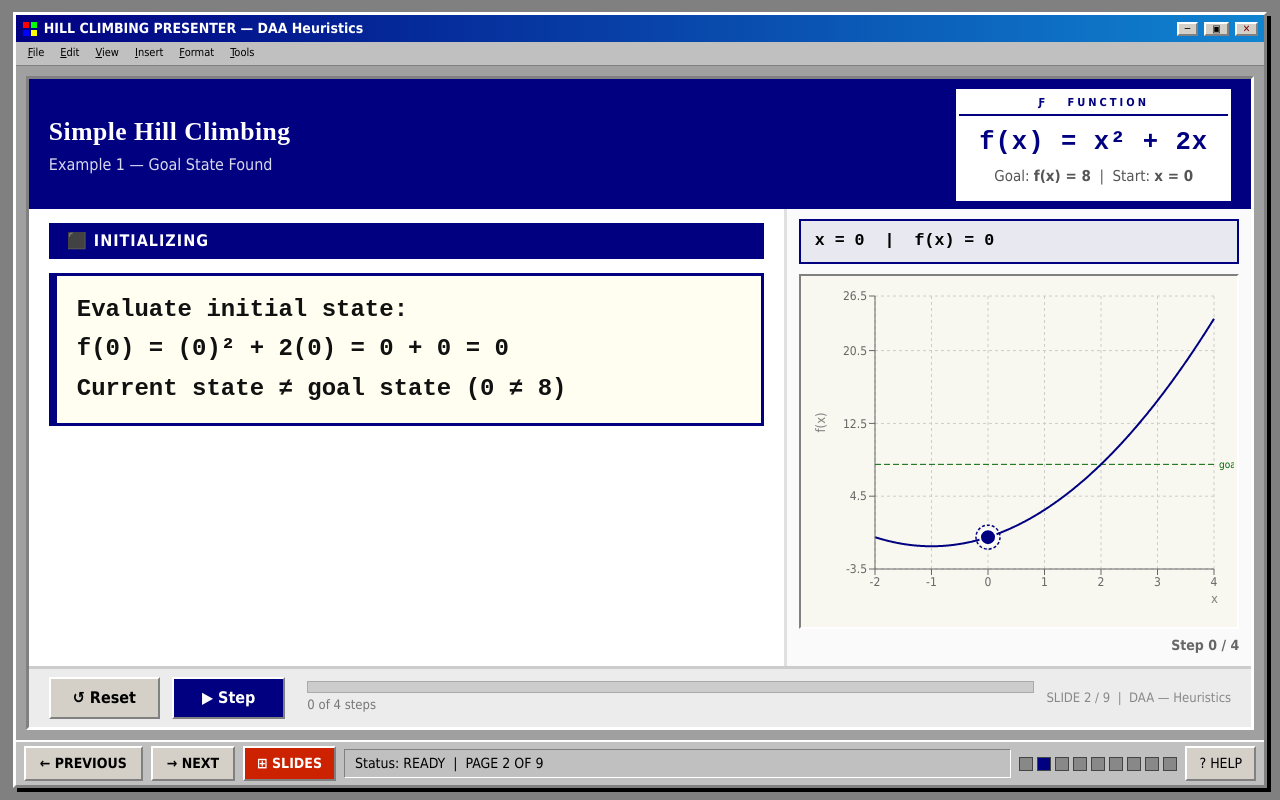
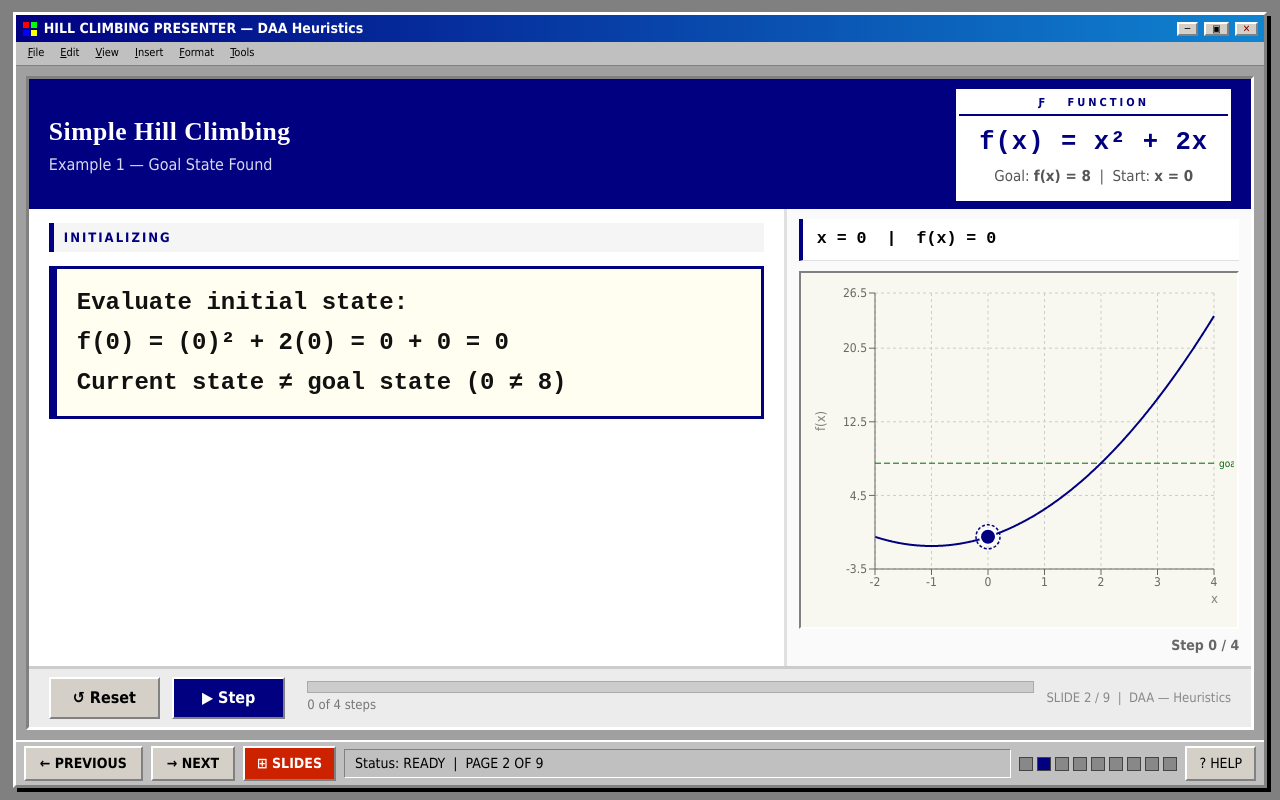
Before and after one commit to Renz5678/Hill-Climbing, a React (Vite) app in the folder app/: page / in a window 1280 px wide. Both pictures are taken after a click on the button "→ NEXT". Built offline with nearby package versions, Linux system fonts and the light colour scheme.

Commit message:
Fiexd overall ui and ux

```diff
--- a/app/src/components/Sidebar.jsx
+++ b/app/src/components/Sidebar.jsx
@@ -88,7 +88,7 @@ export default function Sidebar({ currentSlide, onSelect }) {
         <div style={{ borderTop: '1px solid #808080', marginTop: 6 }} />
         {['OUTLINE', 'NOTES'].map(tab => (
           <div key={tab} style={{ display: 'flex', alignItems: 'center', gap: 8, padding: '4px 8px', opacity: 0.5, fontSize: 10 }}>
-            <span>{tab === 'OUTLINE' ? '≡' : '📄'}</span>
+            <span>{tab === 'OUTLINE' ? '≡' : '▪'}</span>
             <span>{tab}</span>
           </div>
         ))}
--- a/app/src/components/SimSlide.jsx
+++ b/app/src/components/SimSlide.jsx
@@ -11,13 +11,13 @@ const phaseColors = {
 };
 
 const phaseLabels = {
-  init: '⬛ INITIALIZING',
-  evaluating: '🔍 EVALUATING NEIGHBOR',
-  moving: '✅ MOVING TO NEIGHBOR',
-  'no-move': '🚫 NO MOVE — WORSE STATE',
-  stuck: '⚠️  LOCAL MAXIMUM REACHED',
-  goal: '🎯 GOAL STATE REACHED',
-  plateau: '🟧 PLATEAU DETECTED',
+  init: 'INITIALIZING',
+  evaluating: 'EVALUATING NEIGHBOR',
+  moving: 'MOVING TO NEIGHBOR',
+  'no-move': 'NO MOVE — WORSE STATE',
+  stuck: 'LOCAL MAXIMUM REACHED',
+  goal: 'GOAL STATE REACHED',
+  plateau: 'PLATEAU DETECTED',
 };
 
 export default function SimSlide({
@@ -99,14 +99,18 @@ export default function SimSlide({
         }}>
           {/* Phase badge */}
           <div style={{
-            display: 'inline-block',
-            background: color,
-            color: '#fff',
-            fontSize: 16,
+            display: 'inline-flex',
+            alignItems: 'center',
+            background: '#f5f5f5',
+            borderLeft: `5px solid ${color}`,
+            color: color,
+            fontSize: 13,
             fontWeight: 'bold',
-            letterSpacing: 1,
-            padding: '6px 18px',
+            letterSpacing: 2,
+            padding: '5px 14px 5px 10px',
             marginBottom: 14,
+            fontFamily: 'Tahoma, Arial, sans-serif',
+            textTransform: 'uppercase',
           }}>
             {phaseLabels[phase] || phase.toUpperCase()}
           </div>
@@ -158,8 +162,9 @@ export default function SimSlide({
           {/* Agent state */}
           <div style={{
             padding: '8px 14px',
-            background: '#e8e8f0',
-            border: `2px solid ${color}`,
+            background: '#fff',
+            borderLeft: `4px solid ${color}`,
+            borderBottom: '1px solid #e0e0e0',
             fontSize: 'clamp(13px, 1.3vw, 17px)',
             marginBottom: 10,
             flexShrink: 0,
--- a/app/src/data/preSteps.js
+++ b/app/src/data/preSteps.js
@@ -140,46 +140,30 @@ export const stochasticEx1Steps = [
   },
 ];
 
-// ── Stochastic Example 2: f(x) = -x² + 6x, goal = 16 ──
+// ── Stochastic Example 2: f(x) = -x(x-3)(x-4)(x-8), goal = 100 ──
 export const stochasticEx2Steps = [
   {
     x: 0, fx: 0, neighbors: [], phase: 'init',
-    log: 'Evaluate initial solution:\nf(0) = -(0)² + 6(0) = 0 - 0 = 0\nInitial solution ≠ goal state (0 ≠ 16)',
+    log: 'Evaluate initial solution:\nf(0) = -(0)(0-3)(0-4)(0-8) = 0\nInitial solution ≠ goal state (0 ≠ 100)',
   },
   {
-    x: 0, fx: 0, neighbors: [{ x: 1, fx: 5 }], phase: 'evaluating',
-    log: 'Generate random neighbor: x = 1\nEvaluate neighbor:\nf(1) = -(1)² + 6(1) = -1 + 6 = 5\nNeighbor ≠ goal state (5 ≠ 16)\nf(1) = 5 > f(0) = 0, move to neighbor (x = 1)',
+    x: 0, fx: 0, neighbors: [{ x: 1, fx: 42 }], phase: 'evaluating',
+    log: 'Generate random neighbor: x = 1\nEvaluate neighbor:\nf(1) = -(1)(1-3)(1-4)(1-8) = -(1)(-2)(-3)(-7) = 42\nNeighbor ≠ goal state (42 ≠ 100)\nf(1) = 42 > f(0) = 0, move to neighbor (x = 1)',
   },
   {
-    x: 1, fx: 5, neighbors: [], phase: 'moving',
+    x: 1, fx: 42, neighbors: [], phase: 'moving',
     log: 'Moving to neighbor → x = 1',
   },
   {
-    x: 1, fx: 5, neighbors: [{ x: 2, fx: 8 }], phase: 'evaluating',
-    log: 'Generate random neighbor: x = 2\nEvaluate neighbor:\nf(2) = -(2)² + 6(2) = -4 + 12 = 8\nNeighbor ≠ goal state (8 ≠ 16)\nf(2) = 8 > f(1) = 5, move to neighbor (x = 2)',
+    x: 1, fx: 42, neighbors: [{ x: 2, fx: 24 }], phase: 'evaluating',
+    log: 'Generate random neighbor: x = 2\nEvaluate neighbor:\nf(2) = -(2)(2-3)(2-4)(2-8) = -(2)(-1)(-2)(-6) = 24\nNeighbor ≠ goal state (24 ≠ 100)\nf(2) = 24 < f(1) = 42, do not move',
   },
   {
-    x: 2, fx: 8, neighbors: [], phase: 'moving',
-    log: 'Moving to neighbor → x = 2',
+    x: 1, fx: 42, neighbors: [{ x: 0, fx: 0 }], phase: 'evaluating',
+    log: 'Generate random neighbor: x = 0\nEvaluate neighbor:\nf(0) = -(0)(0-3)(0-4)(0-8) = 0\nNeighbor ≠ goal state (0 ≠ 100)\nf(0) = 0 < f(1) = 42, do not move',
   },
   {
-    x: 2, fx: 8, neighbors: [{ x: 3, fx: 9 }], phase: 'evaluating',
-    log: 'Generate random neighbor: x = 3\nEvaluate neighbor:\nf(3) = -(3)² + 6(3) = -9 + 18 = 9\nNeighbor ≠ goal state (9 ≠ 16)\nf(3) = 9 > f(2) = 8, move to neighbor (x = 3)',
-  },
-  {
-    x: 3, fx: 9, neighbors: [], phase: 'moving',
-    log: 'Moving to neighbor → x = 3',
-  },
-  {
-    x: 3, fx: 9, neighbors: [{ x: 4, fx: 8 }], phase: 'evaluating',
-    log: 'Generate random neighbor: x = 4\nEvaluate neighbor:\nf(4) = -(4)² + 6(4) = -16 + 24 = 8\nNeighbor ≠ goal state (8 ≠ 16)\nf(4) = 8 < f(3) = 9, do not move',
-  },
-  {
-    x: 3, fx: 9, neighbors: [{ x: 2, fx: 8 }], phase: 'evaluating',
-    log: 'Generate random neighbor: x = 2\nEvaluate neighbor:\nf(2) = -(2)² + 6(2) = -4 + 12 = 8\nNeighbor ≠ goal state (8 ≠ 16)\nf(2) = 8 < f(3) = 9, do not move',
-  },
-  {
-    x: 3, fx: 9, neighbors: [], phase: 'stuck',
-    log: 'Termination condition met\n(no improvement found)\n\nReturn current solution:\nx = 3, f(3) = 9\n(local maximum — goal not reached)',
+    x: 1, fx: 42, neighbors: [], phase: 'stuck',
+    log: 'Termination condition met\n(no improvement found)\n\nReturn current solution:\nx = 1, f(1) = 42\n\nAlgorithm is trapped at the local maximum\nat x = 1, completely missing the global\nmaximum at x = 7 where f(7) = 84.',
   },
 ];
--- a/app/src/slides/Slide4Plateau.jsx
+++ b/app/src/slides/Slide4Plateau.jsx
@@ -93,12 +93,12 @@ export default function Slide4Plateau() {
       {/* Two-column info before simulation */}
       <div style={{ display: 'flex', gap: 8, flexShrink: 0 }}>
         <div className="panel-inset" style={{ flex: 1, padding: '6px 10px', background: '#fff8e8', fontSize: 10, lineHeight: 1.7 }}>
-          <div style={{ fontWeight: 'bold', color: '#804000', marginBottom: 3 }}>⚠ PLATEAU</div>
+          <div style={{ fontWeight: 'bold', color: '#804000', marginBottom: 3 }}>[ PLATEAU ]</div>
           A <strong>plateau</strong> is a flat region of the search space where neighboring states have the <em>same</em> evaluation value.
           Hill Climbing requires a <em>strictly better</em> neighbor to move — so it gets stuck, even if the global maximum lies just beyond the flat region.
         </div>
         <div className="panel-inset" style={{ flex: 1, padding: '6px 10px', background: '#fff8e8', fontSize: 10, lineHeight: 1.7 }}>
-          <div style={{ fontWeight: 'bold', color: '#804000', marginBottom: 3 }}>⚠ RIDGE</div>
+          <div style={{ fontWeight: 'bold', color: '#804000', marginBottom: 3 }}>[ RIDGE ]</div>
           A <strong>ridge</strong> is a sequence of local maxima not aligned with the operators' direction.
           The algorithm can only move in the operator directions (+1 or −1), so a ridge oriented diagonally cannot be followed — it appears as a local maximum from every reachable neighbor.
         </div>
--- a/app/src/slides/SlideI_StochEx2.jsx
+++ b/app/src/slides/SlideI_StochEx2.jsx
@@ -7,14 +7,14 @@ export default function SlideI_StochEx2() {
     <SimSlide
       slideNum={9}
       title="Stochastic Hill Climbing"
-      subtitle="Example 2 — Local Maximum (Goal Not Reached)"
-      fnLabel="f(x) = −x² + 6x"
-      goalValue={16}
+      subtitle="Example 2 — Local Optima (FAILURE)"
+      fnLabel="f(x) = −x(x−3)(x−4)(x−8)"
+      goalValue={100}
       startX={0}
       steps={stochasticEx2Steps}
-      fnId="stochastic2"
+      fnId="multimodal"
       xMin={-1}
-      xMax={7}
+      xMax={9}
       accentColor="#004d00"
     />
   );
--- a/app/src/utils/algorithms.js
+++ b/app/src/utils/algorithms.js
@@ -306,7 +306,7 @@ export function buildPlateauHCSteps({ fnId, startX, goalValue, operators }) {
           x, fx,
           phase: 'plateau',
           neighbors: [{ x: nx, fx: nfx }],
-          log: `⚠ PLATEAU DETECTED!\nf(${nx}) = ${nfx} = f(${x}) = ${fx}\nNeighbor has equal value — no strict improvement.\nAlgorithm cannot distinguish between states!`,
+          log: `[PLATEAU DETECTED]\nf(${nx}) = ${nfx} = f(${x}) = ${fx}\nNeighbor has equal value — no strict improvement.\nAlgorithm cannot distinguish between states!`,
         });
         hitPlateau = true;
         plateauCount++;
```
